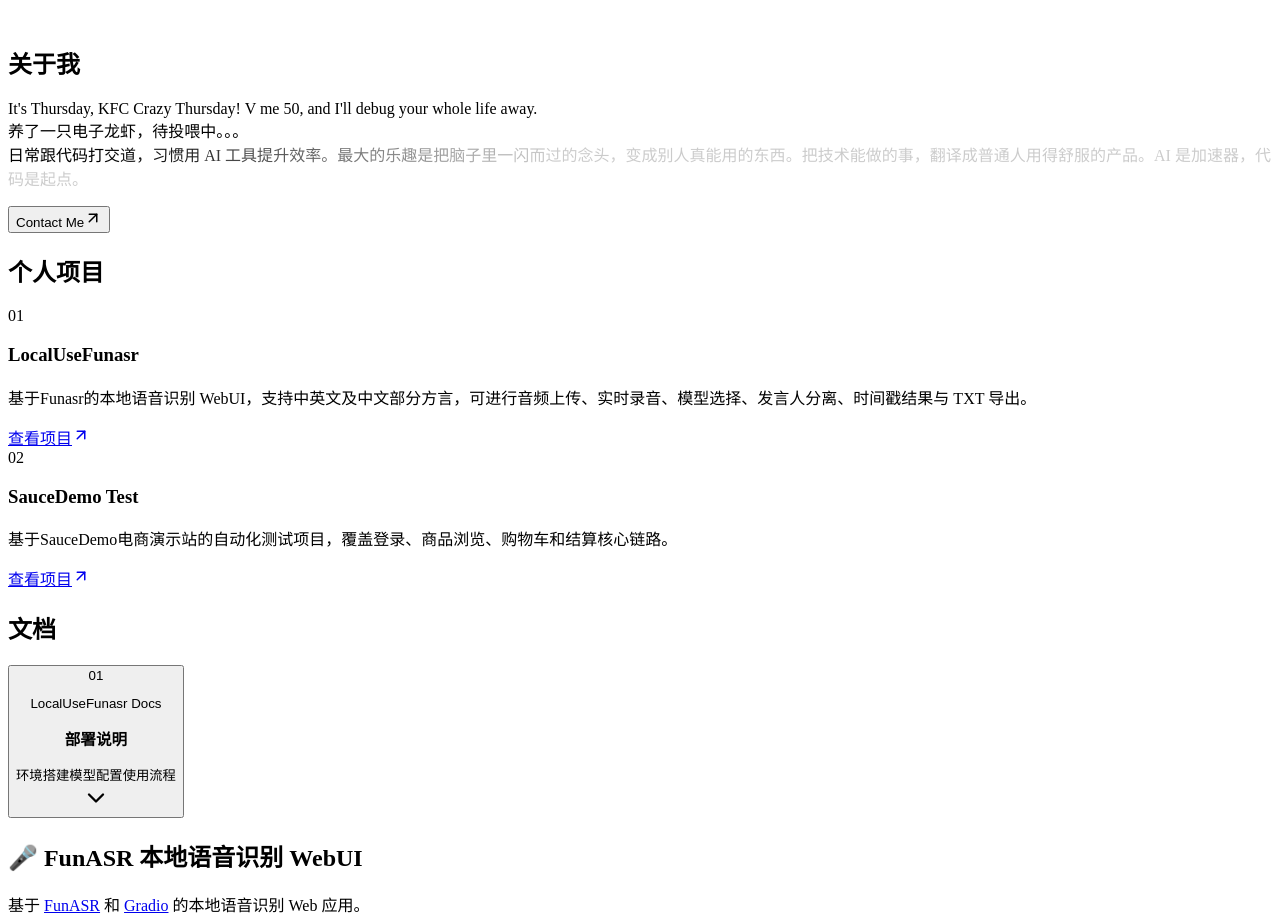
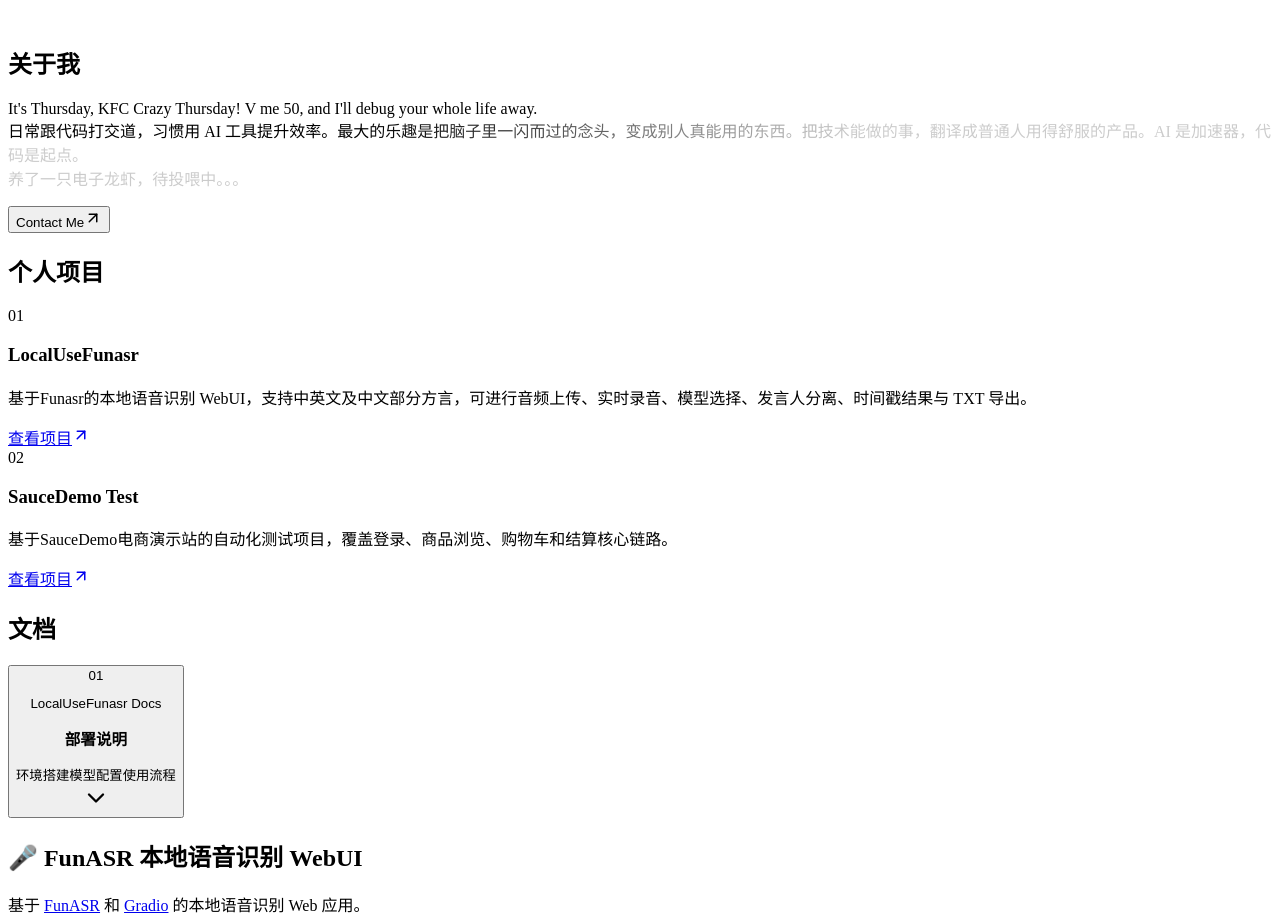
Before and after one commit to CaiXinXiang/PersonWebByCai, a React (Vite) app: page / in a window 1280 px wide. Shown: the part 3120-4040 px from the top of the page. Built offline with nearby package versions, Linux system fonts and the light colour scheme; the HTML template or start-up script is replaced by a standard one.

Commit message:
Update App.jsx

```diff
--- a/src/App.jsx
+++ b/src/App.jsx
@@ -208,8 +208,8 @@ function AboutSection({ onContact }) {
         </FadeIn>
         <FadeIn delay={0.5} y={20}>
           <AnimatedText text="It's Thursday, KFC Crazy Thursday! V me 50, and I'll debug your whole life away.
-  养了一只电子龙虾，待投喂中。。。
-  日常跟代码打交道，习惯用 AI 工具提升效率。最大的乐趣是把脑子里一闪而过的念头，变成别人真能用的东西。把技术能做的事，翻译成普通人用得舒服的产品。AI 是加速器，代码是起点。" />
+  日常跟代码打交道，习惯用 AI 工具提升效率。最大的乐趣是把脑子里一闪而过的念头，变成别人真能用的东西。把技术能做的事，翻译成普通人用得舒服的产品。AI 是加速器，代码是起点。
+  养了一只电子龙虾，待投喂中。。。" />
         </FadeIn>
         <ContactButton onClick={onContact} />
       </div>
```
